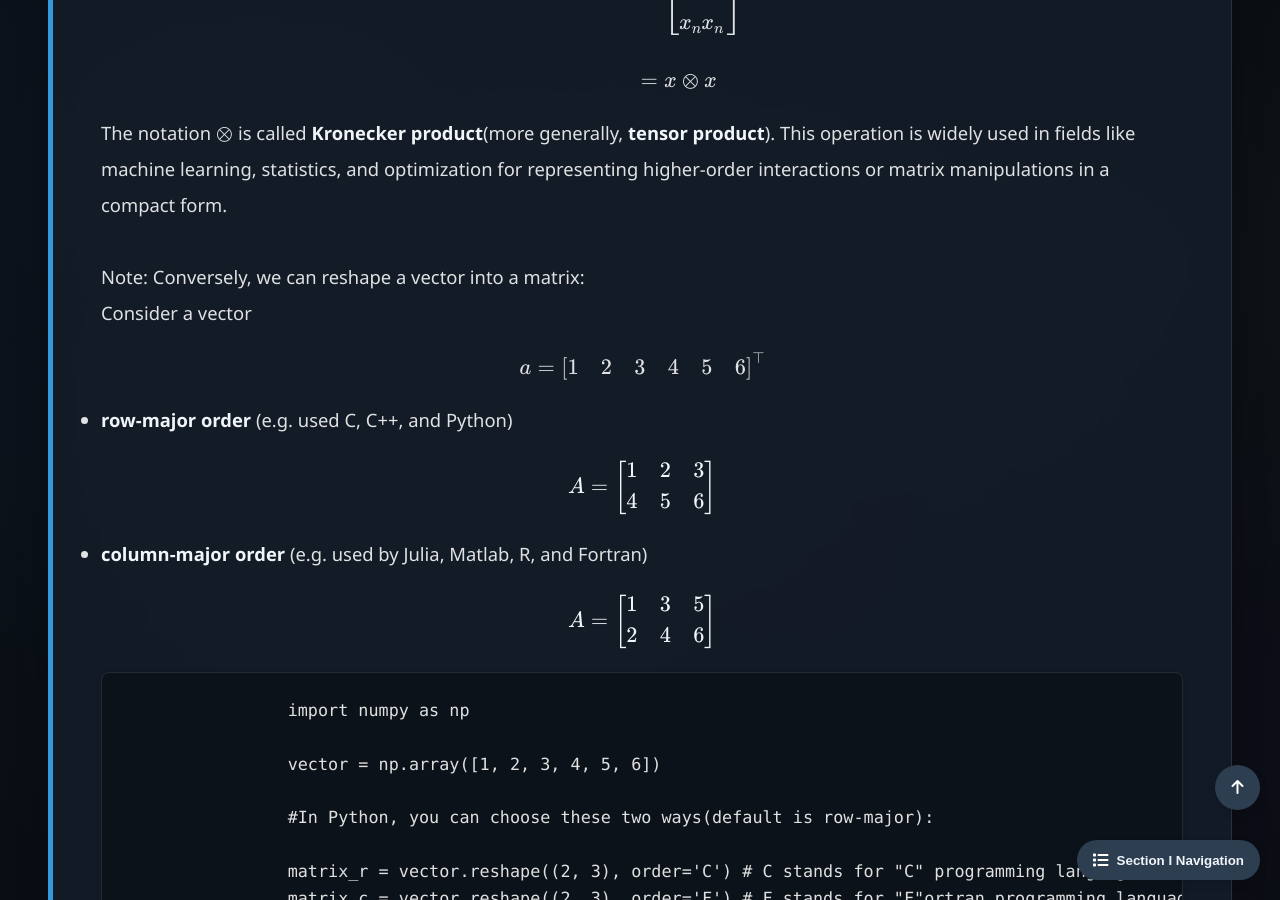
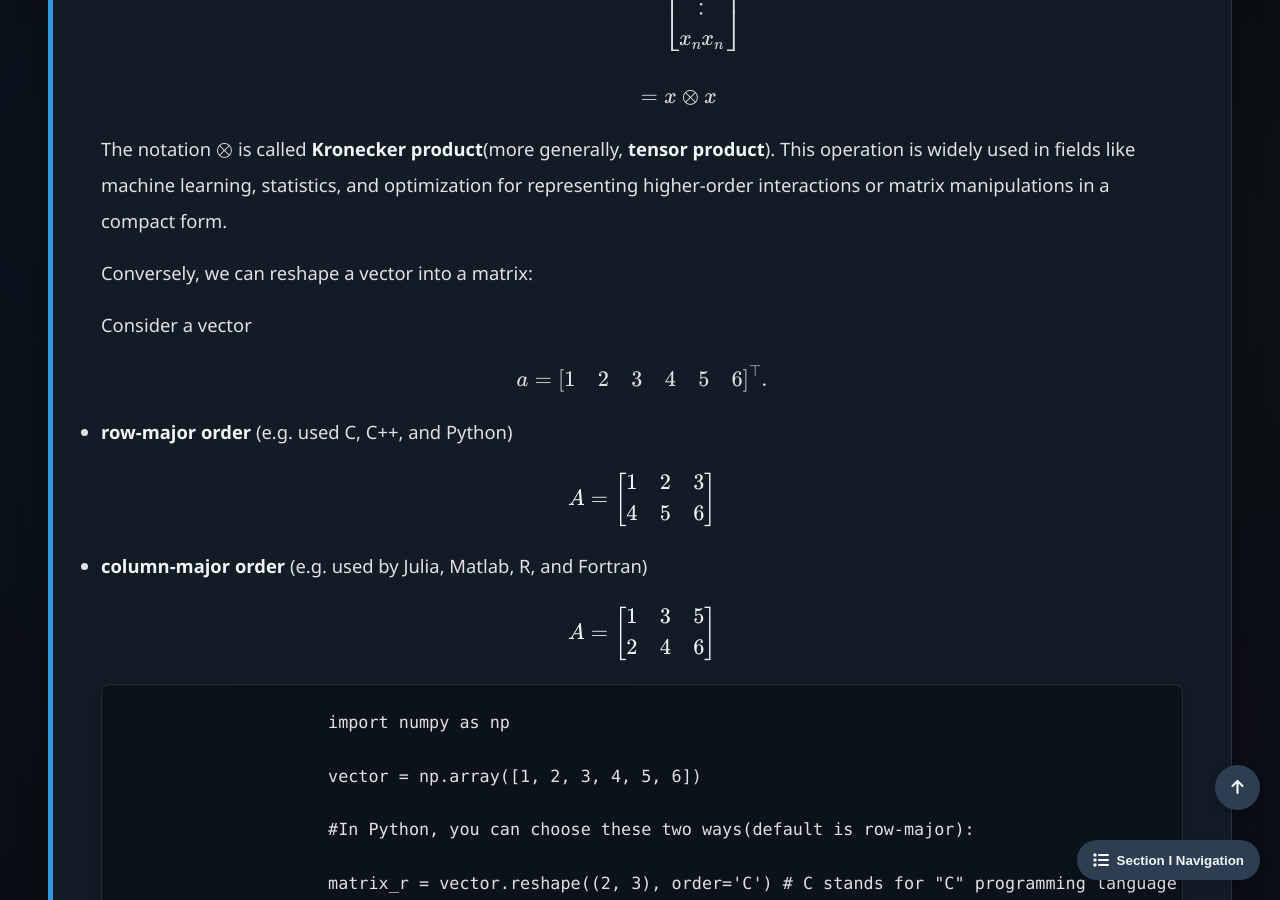
Before and after one commit to Yusukey01/yusukey01.github.io, a Jekyll site: the page built from Mathematics/Linear_algebra/kronecker.html, in a window 1280 px wide and 900 px high, scrolled down 1280 px. Built offline with Jekyll 4.4.1, drawn with Linux system fonts in a browser that asks for light colours.

Commit message:
revised explanations

```diff
--- a/Mathematics/Linear_algebra/kronecker.html
+++ b/Mathematics/Linear_algebra/kronecker.html
@@ -12,8 +12,7 @@ uses_python: false
         {% include learning_resource_schema.html topic_id=page.topic_id %}
 
         <div class="hero-section">
-            <h1 class="webpage-name">Kronecker Product
-            </h1>
+            <h1 class="webpage-name">Kronecker Product</h1>
         </div>
 
         {% include section_navigation.html %}
@@ -31,7 +30,9 @@ uses_python: false
                 <p>
                     The <strong>vectorization</strong> operation, denoted by \(\text{vec }(\cdot)\), takes a matrix and stacks its columns
                     into a single <strong>column vector</strong>.
-            <br>
+                </p>
+
+                <p>
                     For example, let \(x \in \mathbb{R}^n \), and consider outer product \(xx^\top  \in \mathbb{R}^{n \times n}\).
                     \[
                     \begin{align*}
@@ -41,16 +42,24 @@ uses_python: false
                                 &= x \otimes x
                     \end{align*}
                     \]
+                </p>
+                <p>
                     The notation \(\otimes\) is called <strong>Kronecker product</strong>(more generally, <strong>tensor product</strong>).
                     This operation is widely used in fields like machine learning, statistics, and optimization for representing higher-order
                     interactions or matrix manipulations in a compact form.
-            <br><br>
-            Note: Conversely, we can reshape a vector into a matrix:
-            <br>
+                </p>
+
+                <p>
+                     Conversely, we can reshape a vector into a matrix:
+                </p>
+
+                <p>
                     Consider a vector
                         \[
-                a = \begin{bmatrix} 1 & 2 & 3 & 4 & 5 & 6 \end{bmatrix}^\top
+                        a = \begin{bmatrix} 1 & 2 & 3 & 4 & 5 & 6 \end{bmatrix}^\top.
                         \]
+                </p>
+
                 <ul>
                 <li><strong>row-major order</strong> (e.g. used C, C++, and Python)</li>
                     \[
@@ -61,6 +70,7 @@ uses_python: false
                     A = \begin{bmatrix} 1 & 3 & 5 \\ 2 & 4 & 6 \end{bmatrix}
                     \]
                 </ul>
+
                 <pre class="python-code">
                     import numpy as np
 
@@ -71,15 +81,14 @@ uses_python: false
                     matrix_r = vector.reshape((2, 3), order='C') # C stands for "C" programming language
                     matrix_c = vector.reshape((2, 3), order='F') # F stands for "F"ortran programming language
                 </pre>
-            <br>
-            </p>
+
             </section>
 
             <section id="k_pro" class="section-content">
                 <h2>Kronecker Product</h2>
                 <p>
-            Let \(A \in \mathbb{R}^{m \times n}\) and \(B \in \mathbb{R}^{p \times q}\). In general, the <strong>Kronecker product</strong> \(A\otimes B\) is given by
-            \((mp) \times (nq)\) matrix:
+                    Let \(A \in \mathbb{R}^{m \times n}\) and \(B \in \mathbb{R}^{p \times q}\). In general, the <strong>Kronecker product</strong>
+                    \(A\otimes B\) is given by \((mp) \times (nq)\) matrix:
                     \[
                     A\otimes B =  \begin{bmatrix}
                                     a_{11}B & a_{12}B & \cdots & a_{1n} B \\
@@ -89,7 +98,8 @@ uses_python: false
                                     \end{bmatrix}.
                     \]
                     Each element \(a_{ij}\) of \(A\) is multiplied by the entire matrix \(B\) resulting in blocks of size \(p \times q\).
-            <br>
+                </p>
+                <p>
                     For example,
                     \[
                     \begin{bmatrix} 1 & 2  \\ 3 & 4 \\ \end{bmatrix}
@@ -103,6 +113,8 @@ uses_python: false
                     21 & 24 & 28 & 32  \\
                     \end{bmatrix}.
                     \]
+                </p>
+
                 <div class="theorem">
                     <span class="theorem-title"> Useful Properties of the Kronecker Product</span>
                     <ol style="padding-left: 40px;">
@@ -142,6 +154,8 @@ uses_python: false
                             <br>
                     </ol>
                 </div>
+
+                <p>
                     Now, we are ready to discuss <strong>tensors</strong>, an important concept in machine learning.
                 </p>
             </section>
@@ -151,20 +165,24 @@ uses_python: false
                 <p>
                     A <strong>tensor</strong> is a generalization of a 2d array to more than 2 dimensions. So far we have seen
                     the following tensors in mathematics.
+                </p>
+
                 <ul style="padding-left: 40px;">
                     <li>A <strong>scalar</strong> is a 0-dimensional tensor (single number, \(a \in \mathbb{R}\)).</li>
                     <li>A <strong>vector</strong> is a 1-dimensional tensor (array of numbers, \(\vec{a} \in \mathbb{R}^n\)).</li>
                     <li>A <strong>matrix</strong> is a 2-dimensional tensor (table of numbers,  \(A \in \mathbb{R}^{m \times n}\)).</li>
                 </ul>
-            <br>
+
+                <p>
                     We can apply this notion to higher-order tensors. For example, the data of images are indeed, <strong>3-dimensional tensors</strong>,
                     because real-world images usually include color information, which requires multiple <strong>channels</strong>. So, for any image \(I\),
                     \[
                     I \in \mathbb{R}^{H \times W \times C}
                     \]
                     where \(H\) is height, \(W\) is width, and \(C\) is channels(e.g., RGB: \(C = 3\)) of the image.
+                </p>
 
-            <br><br>
+                <p>
                     Formally, a <strong>tensor</strong> is an element of a <strong>tensor product</strong> of vector spaces.
                     Consider vector spaces \(V\) and \(W\) over a field \(\mathbb{F}\). The tensor product of \(V\) and \(W\), denoted \(V \otimes W\)
                     is a new vector space(<strong>tensor product space</strong>) whose elements are linear combinations of tensor products of vectors:
@@ -176,12 +194,13 @@ uses_python: false
                     T \in V_1 \otimes V_2 \otimes \cdots \otimes V_r.
                     \]
                     In this context,
+                </p>
                 <ul style="padding-left: 40px;">
                     <li>A <strong>scalar</strong> is a rank-0 tensor, which is an element of \(\mathbb{F}\).</li>
                     <li>A <strong>vector</strong> is a rank-1 tensor, which is an element of the vector space \(V\) or \(W\).</li>
                     <li>A <strong>matrix</strong> is a rank-2 tensor, which is an element of the tensor product space \(V \otimes W\).</li>
-            </ul>
-            <br>
+                </ul><br>
+                <p>
                     So, the <strong>Kronecker product</strong> is just a specific case of the tensor product applied to "matrices" and
                     the tensor product is a more general mathematical operation that applies to <strong>multilinear maps</strong>.
                 </p>
```
Also changed, not shown: data/curriculum.json. Lines whose indentation alone changed are shown as unchanged.
